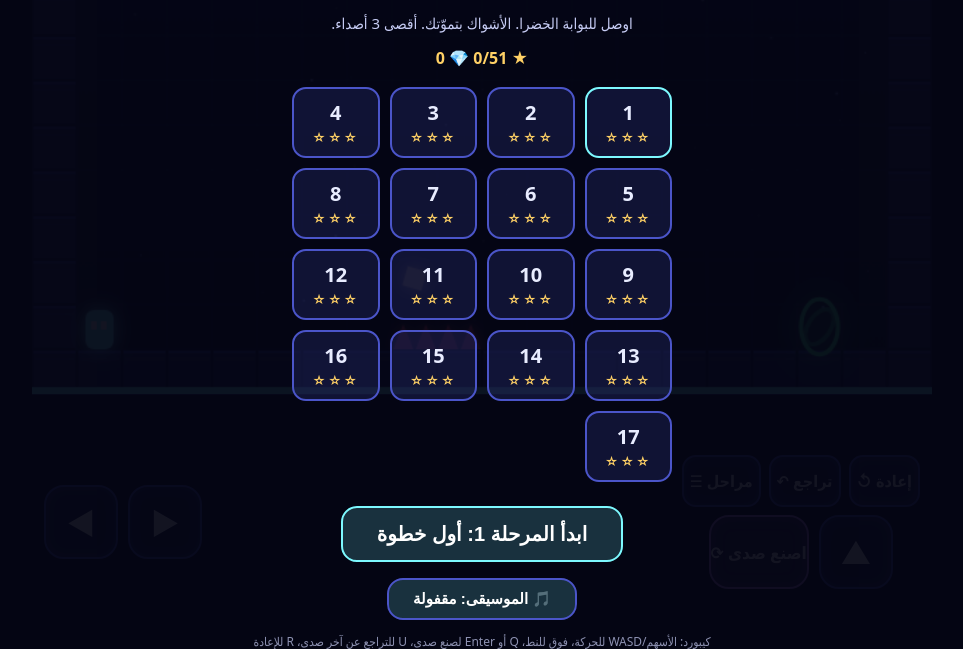
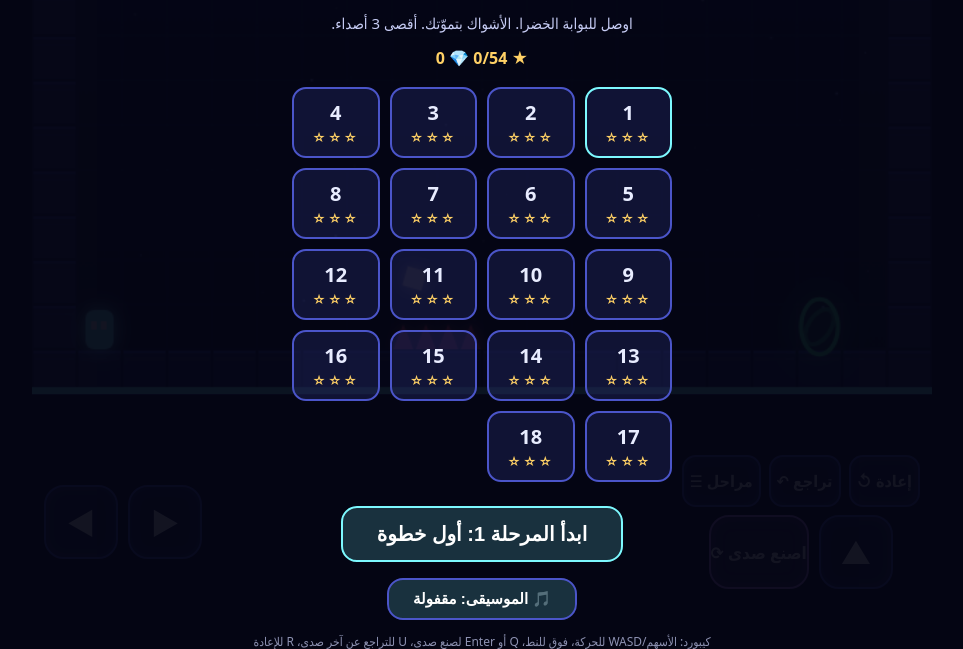
Before and after one commit to mohamedelsayed16399-bit/echo-loop-ar, a plain HTML site: page index.html in a window 1280 px wide. Shown: the part 151-800 px from the top of the page, without its empty margins (158-1121 px from the left). Drawn offline with Linux system fonts and the light colour scheme.

Commit message:
Update index.html

```diff
--- a/index.html
+++ b/index.html
@@ -279,6 +279,18 @@ const LEVELS=[
 "#......Y.....W.....#",
 "#S.....Y..G..W...E.#",
 "####################"]}
+,{name:"الختام",par:2,plats:[{x0:160,x1:384,y:288,w:64,per:240}],hint:"كل حاجة مع بعض: صدى يطفّي الليزر، المنصة تعدّيك الأشواك، وصدى تاني يفتح الباب الأحمر.",map:[
+"####################",
+"#..Z.............#.#",
+"#..Z.............#.#",
+"#..Z.............#.#",
+"#..Z.............#.#",
+"#..Z.............A.#",
+"#..Z.............A.#",
+"#..Z.............A.#",
+"#..Z.............A.#",
+"#ScZ..XXXXXXXX.a.AE#",
+"####################"]}
 ];
 const COL={a:'#ff4d6d',b:'#ffd166',c:'#06d6a0'};
 const ECOL=['#c084fc','#ff9f43','#4dd0ff'];
```
